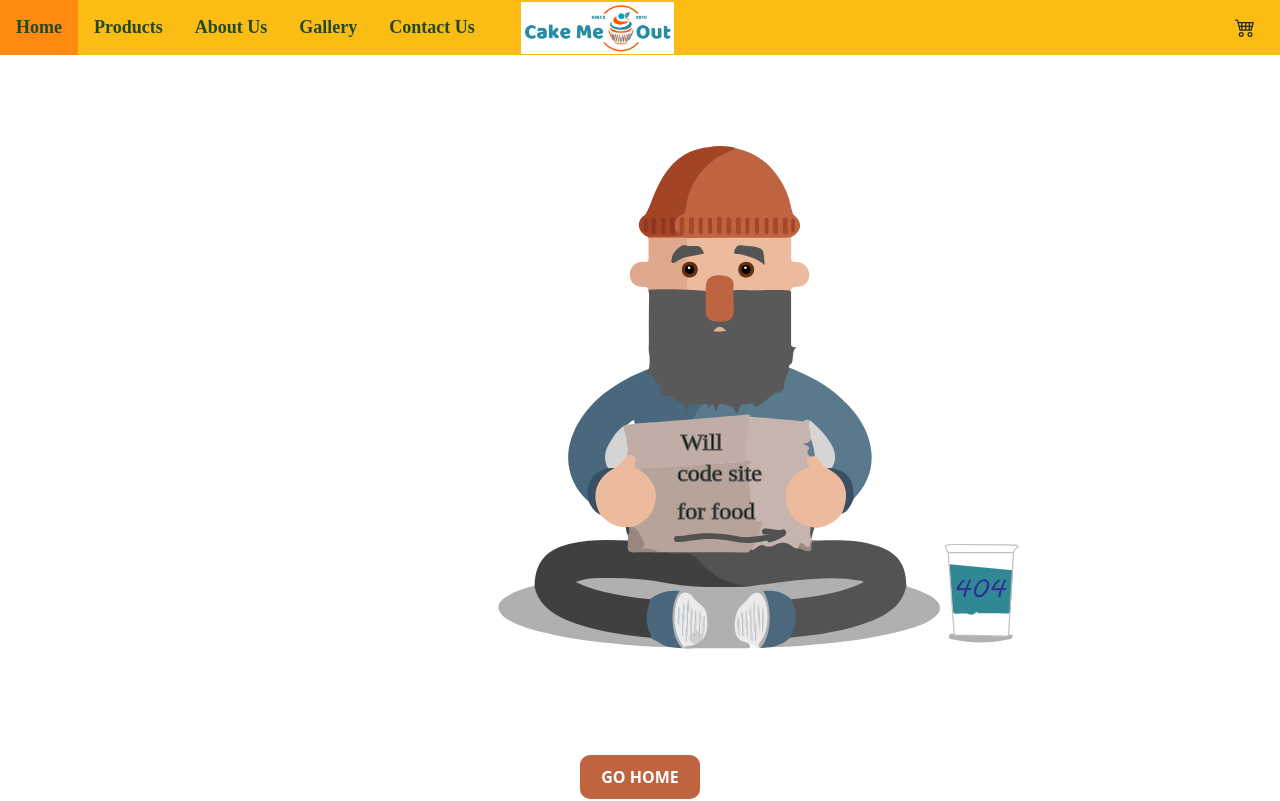
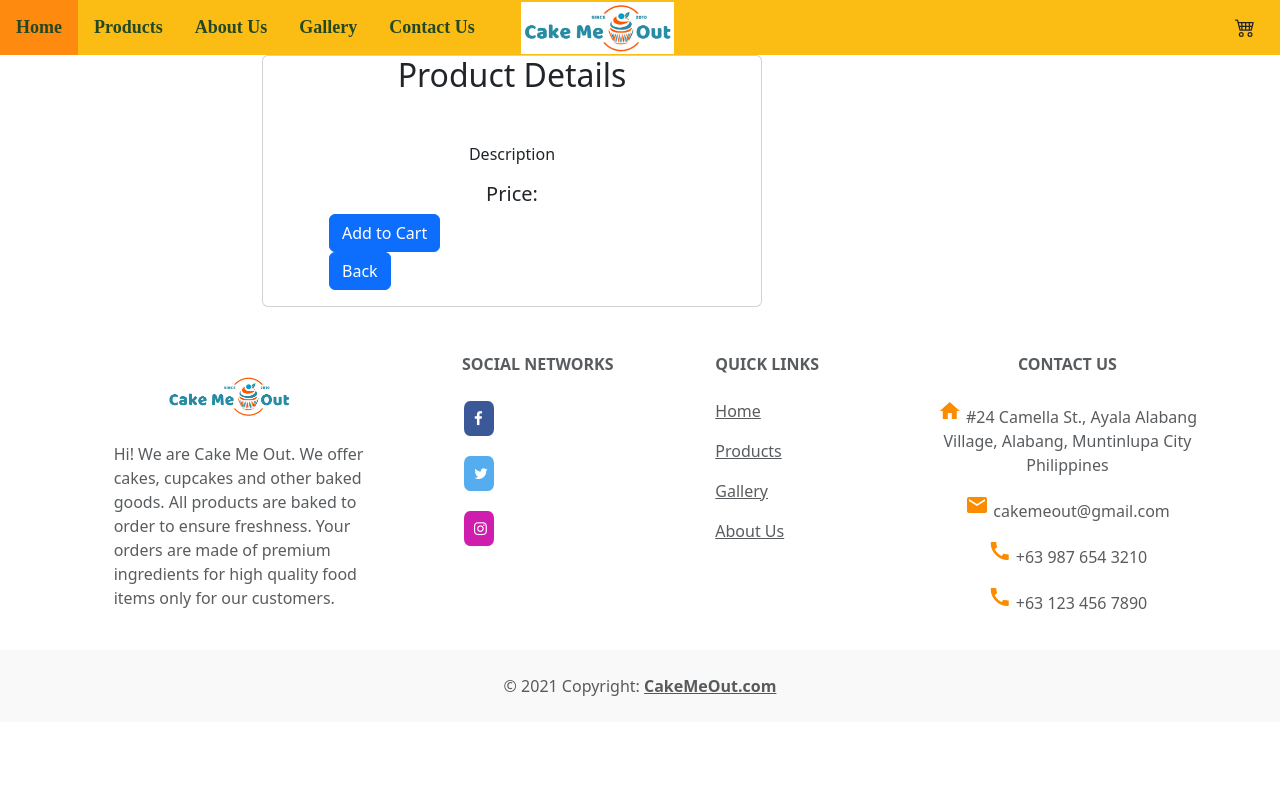
Before and after one commit to Crystal011486/E-commerce, an Angular app in the folder E-commerce-app/: page /cart in a window 1280 px wide. Shown: the top 801 px of the page. Built offline with nearby package versions, Linux system fonts and the light colour scheme.

Commit message:
created purchase component - made the page layout, made a working route from products page purchase button to purchase page, able to make the selected product details appear on console log.

```diff
--- a/E-commerce-app/src/app/app-routing.module.ts
+++ b/E-commerce-app/src/app/app-routing.module.ts
@@ -11,12 +11,15 @@ import { CupcakeGalleryComponent } from './cupcake-gallery/cupcake-gallery.compo
 import { SeasonalOfferGalleryComponent } from './seasonal-offer-gallery/seasonal-offer-gallery.component';
 import { BakedGoodsGalleryComponent } from './baked-goods-gallery/baked-goods-gallery.component';
 import { ContactUsComponent } from './contact-us/contact-us.component';
+import { PurchaseComponent } from './purchase/purchase.component';
 
 const routes: Routes = [
   {path: '', redirectTo: '/landing-page', pathMatch: 'full'},
   {path: 'landing-page', component: LandingPageComponent},
   {path: 'home', component: HomeComponent},
   {path: 'products', component: ProductsComponent},
+  {path: 'purchase/:id', component: PurchaseComponent},
+  {path: 'cart', component: PurchaseComponent},
   {path: 'about-us', component: AboutUsComponent},
   {path: 'contact-us', component: ContactUsComponent},
   {path: 'gallery', component: GalleryComponent},
--- a/E-commerce-app/src/app/app.component.ts
+++ b/E-commerce-app/src/app/app.component.ts
@@ -1,4 +1,5 @@
 import { Component } from '@angular/core';
+import { CartService } from './cart.service';
 
 @Component({
   selector: 'app-root',
--- a/E-commerce-app/src/app/app.module.ts
+++ b/E-commerce-app/src/app/app.module.ts
@@ -23,6 +23,7 @@ import { CupcakeImageService } from './cupcake-image.service';
 import { ContactUsComponent } from './contact-us/contact-us.component';
 import { SeasonalImageService } from './seasonal-image.service';
 import { BakedGoodsImageService } from './baked-goods-image.service';
+import { PurchaseComponent } from './purchase/purchase.component';
 
 @NgModule({
   declarations: [
@@ -42,6 +43,7 @@ import { BakedGoodsImageService } from './baked-goods-image.service';
     SeasonalOfferGalleryComponent,
     BakedGoodsGalleryComponent,
     ContactUsComponent,
+    PurchaseComponent,
   ],
   imports: [BrowserModule, AppRoutingModule, FormsModule],
   providers: [MockDataService, CakeImageService, CupcakeImageService, SeasonalImageService, BakedGoodsImageService],
--- a/E-commerce-app/src/app/cart.service.ts
+++ b/E-commerce-app/src/app/cart.service.ts
@@ -1,4 +1,5 @@
 import { Injectable } from '@angular/core';
+import { MockDataService } from './mock-data.service';
 
 @Injectable({
   providedIn: 'root'
@@ -6,8 +7,9 @@ import { Injectable } from '@angular/core';
 
 export class CartService {
   items: any [] = [];
+  selectedProduct: any;
 
-  addToCart(item: any) {
+   addToCart(item: any) {
     this.items.push(item);
   }
 
--- a/E-commerce-app/src/app/mock-data.service.ts
+++ b/E-commerce-app/src/app/mock-data.service.ts
@@ -109,6 +109,7 @@ export class MockDataService {
       },
     ]
 
+    //fetch products//
     getProducts(): any[] {
       return this.products;
     }
--- a/E-commerce-app/src/app/products/products.component.html
+++ b/E-commerce-app/src/app/products/products.component.html
@@ -29,7 +29,7 @@
           <li>{{product.Description}}</li>
           <li>Price: Php {{product.Price}}</li>
         </ul>
-        <button type="button" class="w-100 btn btn-lg btn-outline-primary">Purchase</button>
+        <button type="button" class="w-100 btn btn-lg btn-outline-primary" routerLink="/purchase/{{product.id}}" (click)="selectProduct(product.id)">Purchase</button>
       </div>
     </div>
   </div>
--- a/E-commerce-app/src/app/products/products.component.ts
+++ b/E-commerce-app/src/app/products/products.component.ts
@@ -1,4 +1,4 @@
-import { Component } from '@angular/core';
+import { Component, Input, Output } from '@angular/core';
 import { MockDataService } from '../mock-data.service';
 import { CartService } from '../cart.service';
 
@@ -15,7 +15,10 @@ export class ProductsComponent {
 //fetch data from mock data service//
   ngOnInit() {
     this.products = this.mockDataService.getProducts();
-    console.log (this.products)
+   // this.selectedProduct = this.mockDataService.getProductsById(4);
+    console.log (this.products);
+   // console.log (this.selectedProduct);
+
   }
 //displays number of items per categories in filter radio button//
   getTotalProducts() {
@@ -47,4 +50,15 @@ export class ProductsComponent {
     this.productCountRadioButton = data;
     //console.log (this.productCountRadioButton );//
   }
+
+  selectProduct(id:number) {
+    this.selectedProduct = this.mockDataService.getProductsById(id);
+    console.log(this.selectedProduct);
+  }
+
+  addToCart(product:any) {
+    this.cartService.addToCart(product);
+    console.log(product);
+    window.alert('Your product has been added to the cart!');
+  }
 }
--- /dev/null
+++ b/E-commerce-app/src/app/purchase/purchase.component.css
@@ -0,0 +1,20 @@
+.card {
+  margin-left: 250px;
+  height: auto;
+}
+.card-title{
+  text-align: center;
+}
+.card-text{
+text-align: center;
+}
+p{
+  text-align: center;
+}
+h5{
+  text-align: center;
+}
+.btn{
+  margin-left: 50px;
+  margin-right: 100px;
+}
--- /dev/null
+++ b/E-commerce-app/src/app/purchase/purchase.component.html
@@ -0,0 +1,17 @@
+
+<div class="container-fluid">
+  <div class="row">
+    <div class="col-6">
+<div class="card" style="width: 500px;" >
+  <h2 class="card-title">Product Details</h2>
+  <div class="card-body">
+    <img src="" class="card-img-top" alt="">
+    <p> Description</p>
+    <h5> Price:</h5>
+    <a routerLink="/cart" class="btn btn-primary" >Add to Cart</a>
+    <a href="#" class="btn btn-primary" id="back">Back</a>
+  </div>
+</div>
+</div>
+</div>
+</div>
--- /dev/null
+++ b/E-commerce-app/src/app/purchase/purchase.component.ts
@@ -0,0 +1,29 @@
+import { Component, OnInit, Input, ViewChild } from '@angular/core';
+import { ActivatedRoute } from '@angular/router';
+import { MockDataService } from '../mock-data.service';
+import { CartService } from '../cart.service';
+import { ProductsComponent } from '../products/products.component';
+
+@Component({
+  selector: 'app-purchase',
+  templateUrl: './purchase.component.html',
+  styleUrls: ['./purchase.component.css']
+})
+export class PurchaseComponent implements OnInit {
+  products: any [] = [];
+  selectedProduct : any;
+
+  constructor(private activeRoute:ActivatedRoute, private mockDataService:MockDataService, private cartService:CartService) {}
+
+  ngOnInit() {
+    let id=this.activeRoute.snapshot.paramMap.get('id');
+   console.log(id);
+  }
+
+  getSelectedProduct(id:number) {
+    this.selectedProduct = this.mockDataService.getProductsById(id)
+    //console.log(this.selectedProduct)
+  }
+
+
+}
```
Also changed, not shown: 1 other file (tests, documents, lock files or other folders).
